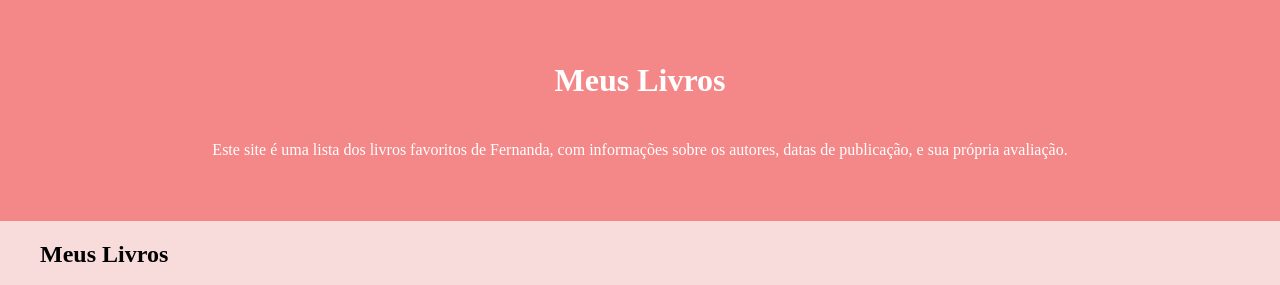
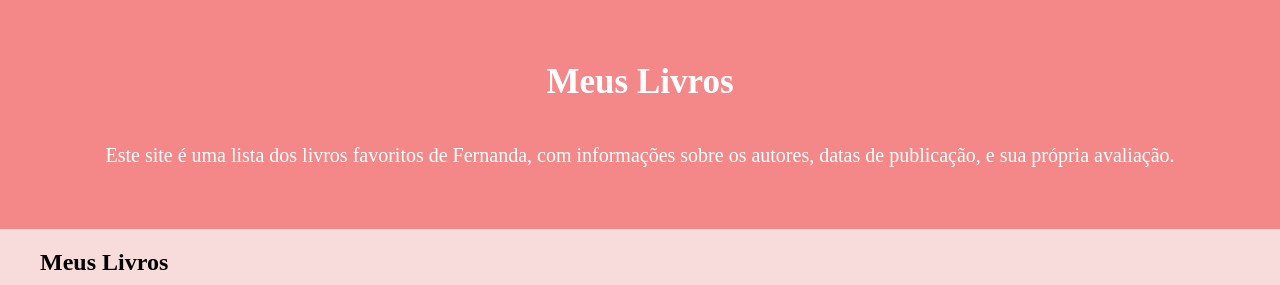
Before and after one commit to femascheti/minhas-leituras, a plain HTML site: page index.html in a window 1280 px wide. Shown: the top 285 px of the page. Drawn offline with Linux system fonts and the light colour scheme; a web font is replaced by a local one.

Commit message:
update header

```diff
--- a/style.css
+++ b/style.css
@@ -25,6 +25,10 @@ header {
     margin: 42px 42px;
 }
 
+header p {
+    font-size: 20px;
+}
+
 .container {
     max-width: 1200px;
     margin: 20px auto;
@@ -33,6 +37,7 @@ header {
 
 h1 {
     margin-top: 0;
+    font-size: 35px;
 }
 
 .livros {
```
